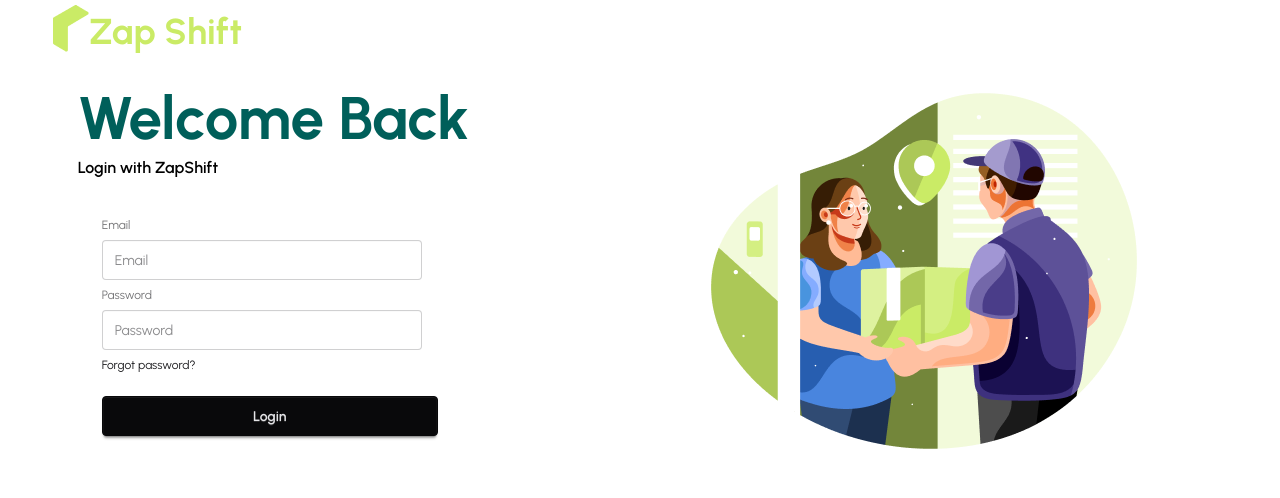
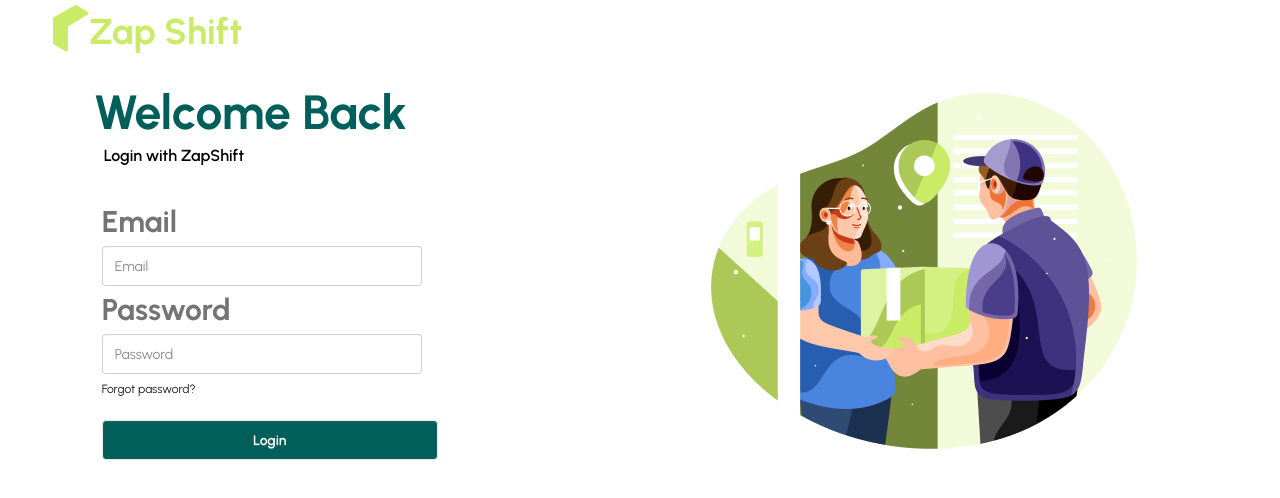
Before and after one commit to rimpakasundi07/Zap-Shift-Client, a React (Vite) app: page /login in a window 1280 px wide. Shown: the top 498 px of the page. Built offline with nearby package versions, Linux system fonts and the light colour scheme.

Commit message:
Add Login component with react-hook-form validation and teal-themed styling

```diff
--- a/src/pages/Auth/Login/Login.jsx
+++ b/src/pages/Auth/Login/Login.jsx
@@ -2,27 +2,46 @@ import React from "react";
 import { useForm } from "react-hook-form";
 
 const Login = () => {
-  const { register } = useForm();
+  const {
+    register,
+    handleSubmit,
+    formState: { errors },
+  } = useForm();
+
+  const handleLogin = (data) => {
+    console.log("form data", data);
+  };
 
   return (
     <div className="w-11/12 mx-auto py-3 lg:py-6">
-      <h2 className="font-bold text-teal-800 text-xl md:text-3xl lg:text-6xl ">
-        Welcome Back
-      </h2>
-      <p className="text-black py-2 font-semibold">Login with ZapShift</p>
+      <div className="lg:pl-4">
+        <h2 className="font-bold text-teal-800 text-xl md:text-3xl lg:text-5xl ">
+          Welcome Back
+        </h2>
+        <p className="text-black py-2 lg:pl-2.5 font-semibold">
+          Login with ZapShift
+        </p>
+      </div>
       <div className="card bg-base-100 w-full max-w-sm shrink-0 ">
-        <form className="card-body">
+        <form onSubmit={handleSubmit(handleLogin)} className="card-body">
           <fieldset className="fieldset">
             {/* email */}
-            <label className="label">Email</label>
+            <label className="label font-bold text-xl lg:text-3xl">Email</label>
             <input
               type="email"
-              {...register("email")}
+              {...register("email", { required: true })}
               className="input"
               placeholder="Email"
             />
+
+            {errors.email?.type === "required" && (
+              <p className="text-red-600 font-semibold">Email is required</p>
+            )}
+
             {/* password */}
-            <label className="label">Password</label>
+            <label className="label font-bold text-xl lg:text-3xl">
+              Password
+            </label>
             <input
               type="password"
               {...register("password")}
@@ -32,7 +51,9 @@ const Login = () => {
             <div>
               <a className="link link-hover">Forgot password?</a>
             </div>
-            <button className="btn btn-neutral mt-4">Login</button>
+            <button className="btn hover:bg-blue-700  bg-teal-800 text-white mt-4">
+              Login
+            </button>
           </fieldset>
         </form>
       </div>
--- a/src/pages/Auth/Register/Register.jsx
+++ b/src/pages/Auth/Register/Register.jsx
@@ -28,7 +28,9 @@ const Register = () => {
         <div className="card bg-base-100 w-full max-w-sm shrink-0">
           <div className="card-body">
             <fieldset className="fieldset">
-              <label className="label">Email</label>
+              <label className="label font-bold text-xl lg:text-3xl ">
+                Email
+              </label>
               <input
                 type="email"
                 {...register("email", { required: true })}
@@ -39,7 +41,9 @@ const Register = () => {
                 <p className="text-red-600 font-semibold">Email is required.</p>
               )}
               {/* password */}
-              <label className="label">Password</label>
+              <label className="label font-bold text-xl lg:text-3xl">
+                Password
+              </label>
               <input
                 type="password"
                 {...register("password", {
@@ -71,7 +75,9 @@ const Register = () => {
               <div>
                 <a className="link link-hover">Forgot password?</a>
               </div>
-              <button className="btn  mt-4">Register</button>
+              <button className="btn hover:bg-blue-700 bg-teal-800 text-white mt-4">
+                Register
+              </button>
             </fieldset>
           </div>
         </div>
```
